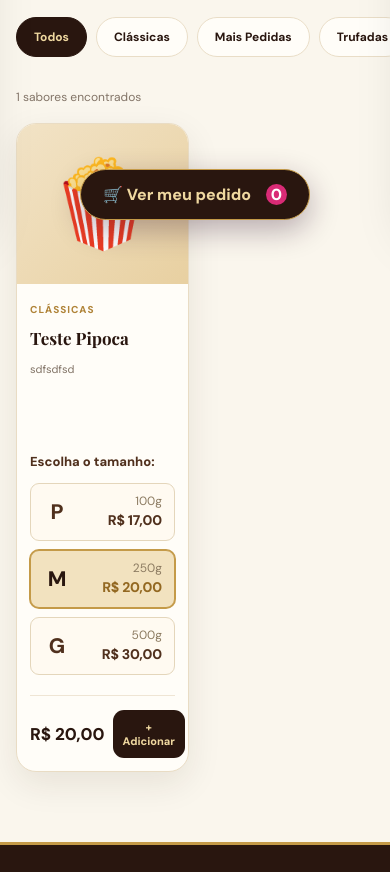
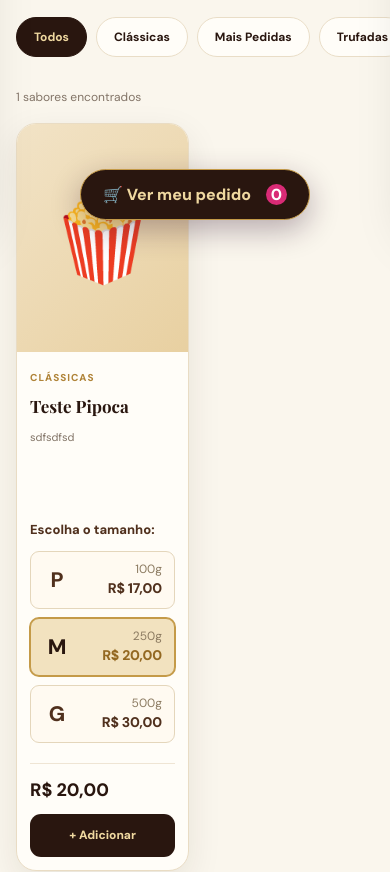
Before and after one commit to matheuslemecreative-cyber/pipocasgabi, a plain HTML site: page index.html in a window 390 px wide. Shown: the part 606-1478 px from the top of the page. Drawn offline with nearby package versions, Linux system fonts and the light colour scheme; no server answers.

```diff
--- a/style.css
+++ b/style.css
@@ -1460,3 +1460,69 @@ main {
     height: 22px;
   }
 }
+
+
+/* ==========================================
+   BIH BIH — AJUSTES DOS PRODUTOS
+   Imagens 3:4 + botão sem quebra
+========================================== */
+
+/* 1. IMAGENS DOS PRODUTOS EM 3:4 */
+
+.product-image {
+  width: 100%;
+  height: auto;
+  aspect-ratio: 3 / 4;
+  overflow: hidden;
+}
+
+.product-image img {
+  display: block;
+  width: 100%;
+  height: 100%;
+  object-fit: cover;
+  object-position: center;
+}
+
+/* 2. BOTÃO ADICIONAR SEM QUEBRA */
+
+.add-btn {
+  display: inline-flex;
+  align-items: center;
+  justify-content: center;
+  gap: 5px;
+  white-space: nowrap;
+  flex-shrink: 0;
+  line-height: 1.2;
+}
+
+/* 3. AJUSTES PARA CELULAR */
+
+@media (max-width: 700px) {
+
+  .product-image {
+    height: auto;
+    aspect-ratio: 3 / 4;
+  }
+
+  .product-bottom {
+    display: flex;
+    flex-direction: column;
+    align-items: stretch;
+    gap: 12px;
+  }
+
+  .product-price {
+    font-size: 18px;
+    white-space: nowrap;
+  }
+
+  .add-btn {
+    width: 100%;
+    min-height: 43px;
+    padding: 11px 8px;
+    font-size: 12px;
+    white-space: nowrap;
+    text-align: center;
+  }
+}
```
